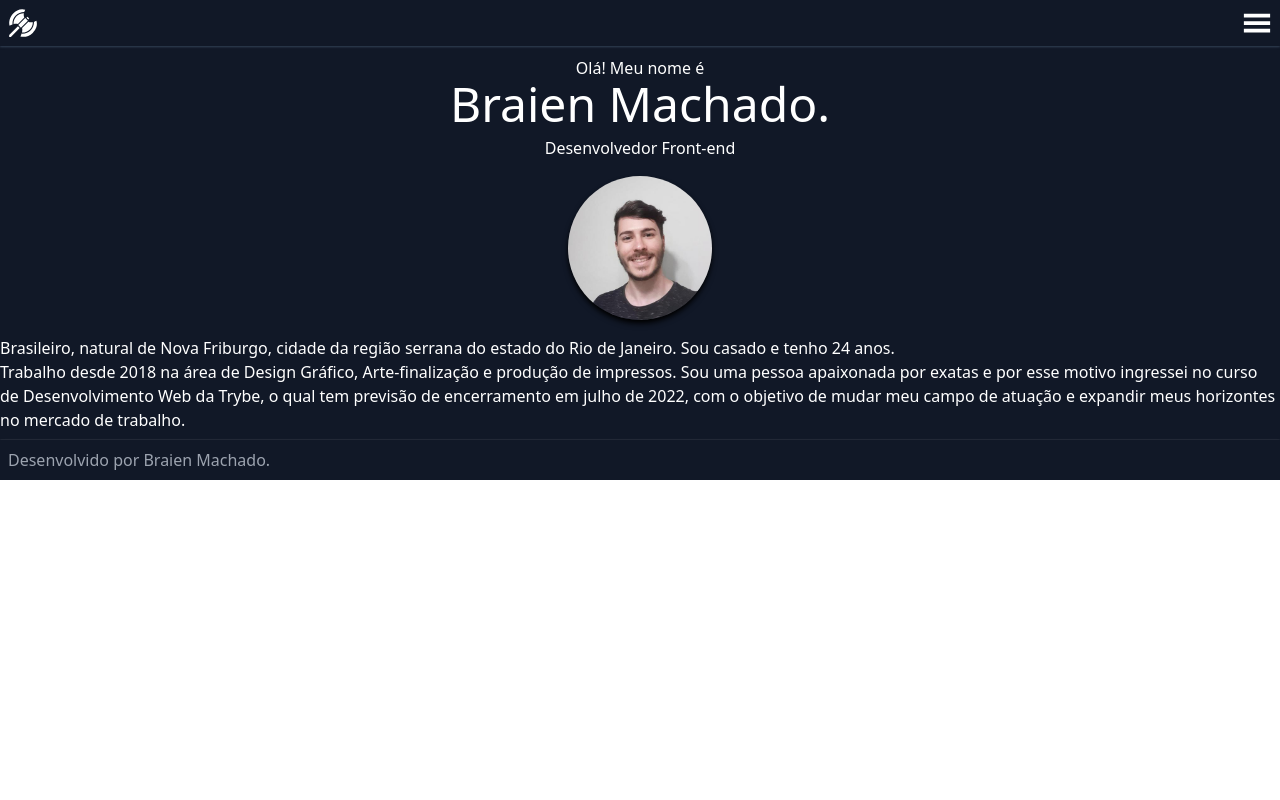
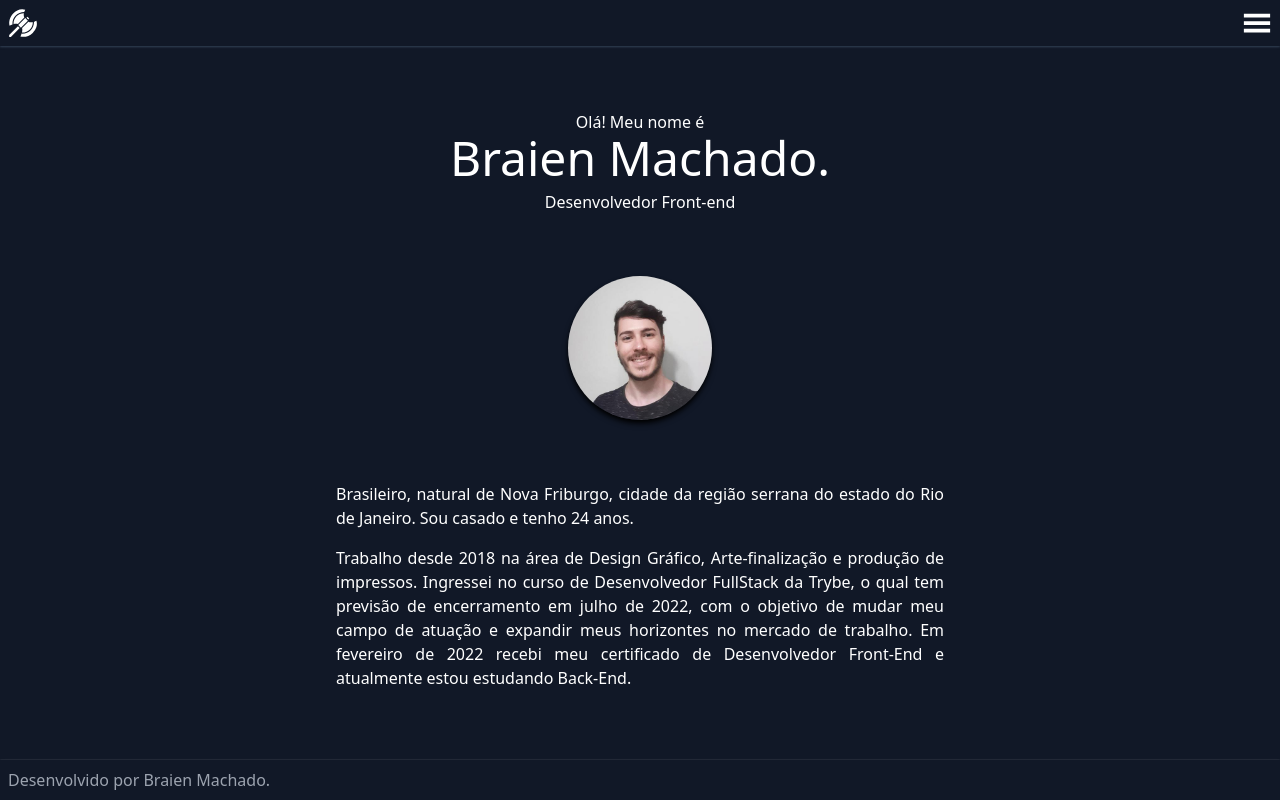
Before and after one commit to braien-machado/react-portfolio, a React (Create React App) app: page / in a window 1280 px wide. Built offline with nearby package versions, Linux system fonts and the light colour scheme.

Commit message:
add more description and style to About page

```diff
--- a/src/pages/About.jsx
+++ b/src/pages/About.jsx
@@ -1,17 +1,19 @@
 import React from 'react';
 const profilePic = require('../images/profile-pic.jpeg');
 
+// add typing animation do "Desenvolvedor Front-end"
 export default function About() {
   return (
-    <main className=' py-12 bg-gray-900 text-white flex flex-col items-center'>
-      <h1 className='flex flex-col text-center items-center m-auto pt-2'>Olá! Meu nome é
+    <main className='min-h-screen py-12 bg-gray-900 text-white flex flex-col items-center justify-evenly'>
+      <h1 className='flex flex-col text-center items-center'>Olá! Meu nome é
         <span className='text-5xl'>Braien Machado.</span>
         <span className='pt-2'>Desenvolvedor Front-end</span>
       </h1>
-      <img className='rounded-full w-36 my-4 shadow-md shadow-black' src={ profilePic } alt="Braien Machado" />
-      <div>
+      <img className='rounded-full w-36 shadow-md shadow-black' src={ profilePic } alt="Braien Machado" />
+      <div className='px-4 text-justify max-w-screen-sm text sm:'>
         <p>Brasileiro, natural de Nova Friburgo, cidade da região serrana do estado do Rio de Janeiro. Sou casado e tenho 24 anos.</p>
-        <p>Trabalho desde 2018 na área de Design Gráfico, Arte-finalização e produção de impressos. Sou uma pessoa apaixonada por exatas e por esse motivo ingressei no curso de Desenvolvimento Web da Trybe, o qual tem previsão de encerramento em julho de 2022, com o objetivo de mudar meu campo de atuação e expandir meus horizontes no mercado de trabalho.</p>
+        <p className='pt-4'>Trabalho desde 2018 na área de Design Gráfico, Arte-finalização e produção de impressos. Ingressei no curso de Desenvolvedor FullStack da <a className='hover:underline' href='https://www.betrybe.com/' target='_blank' rel='noreferrer'>Trybe</a>, o qual tem previsão de encerramento em julho de 2022, com o objetivo de mudar meu campo de atuação e expandir meus horizontes no mercado de trabalho.
+        Em fevereiro de 2022 recebi meu certificado de Desenvolvedor Front-End e atualmente estou estudando Back-End.</p>
       </div>
     </main>
   )
```
